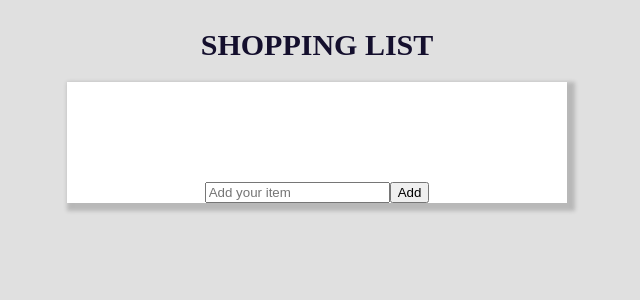
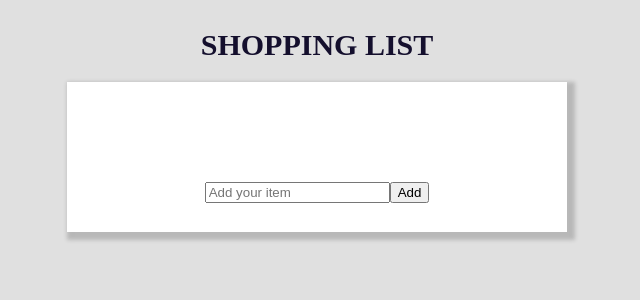
Before and after one commit to tamaskovacs0408/shopping-list, a React (Create React App) app: page / in a window 1280 px wide. Shown: the top 300 px of the page, without its empty margins (331-971 px from the left). Built offline with nearby package versions, Linux system fonts and the light colour scheme.

Commit message:
Update components

```diff
--- a/src/App.css
+++ b/src/App.css
@@ -15,7 +15,9 @@ h1 {
   text-align: center;
   text-transform: uppercase;
 }
-
+.item_form {
+  height: 150px;
+}
 .info_container {
   width: 100%;
   height: 70px;
--- a/src/App.js
+++ b/src/App.js
@@ -44,7 +44,7 @@ function App() {
       <div className="App">
         <form className="item_form" onSubmit={handleSubmit}>
           <div className="info_container">
-            {info.show && <Info {...info} removeInfo={showInfo} />}
+            {info.show && <Info {...info} removeInfo={showInfo} list={list}/>}
           </div>
           <div className="input_container">
             <input
--- a/src/Component/Info/Info.jsx
+++ b/src/Component/Info/Info.jsx
@@ -1,11 +1,12 @@
 import React, {useEffect} from 'react'
 
-export default function Info({type, msg, removeInfo}) {
+export default function Info({type, msg, removeInfo, list}) {
   useEffect(() => {
-    setTimeout(() => {
+    const timeOut = setTimeout(() => {
       removeInfo()
     }, 1500)
-  }, [])
+    return () => clearTimeout(timeOut)
+  }, [list])
 
 
   return (
```
